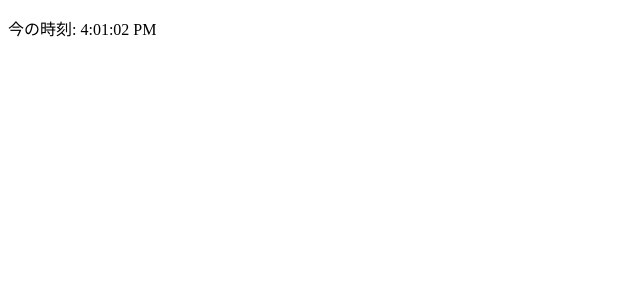
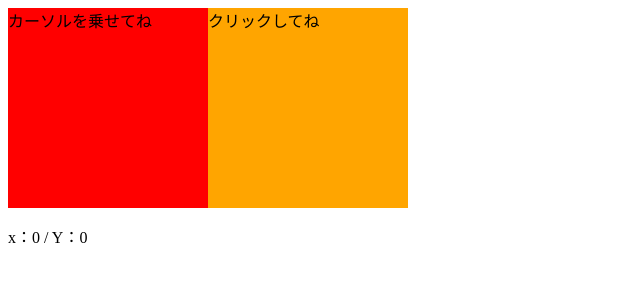
Before and after one commit to kyoruni/hekko-vue3, a Vue app in the folder hello-vue3/: page / in a window 1280 px wide. Shown: the top 300 px of the page, without its empty margins (0-640 px from the left). Built offline with nearby package versions, Linux system fonts and the light colour scheme.

Commit message:
:wrench: イベントオブジェクトのテスト

```diff
--- a/hello-vue3/src/App.vue
+++ b/hello-vue3/src/App.vue
@@ -8,12 +8,38 @@ const changeTime = () => {
   nowRef.value = new Date().toLocaleTimeString();
 };
 
-// 1秒ごとに実行
-setInterval(changeTime, 1000);
+const bgColor = ref('orange');
+const message = ref('クリックしてね');
+
+const mousePointerX = ref(0);
+const mousePointerY = ref(0);
+
+// イベントオブジェクト以外を渡さない場合、呼び出し側では引数を書かなくて良い
+const onMouseMove = (event: MouseEvent) => {
+  mousePointerX.value = event.offsetX;
+  mousePointerY.value = event.offsetY;
+};
+
+// イベントオブジェクト以外も渡す場合、$eventの指定が必要
+const onClick = (event: MouseEvent, color: string) => {
+  message.value = event.timeStamp.toString();
+  bgColor.value = color;
+};
+
 </script>
 
 <template>
-  <div>
-    <p>今の時刻: {{ nowRef }}</p>
+  <div style="display: flex;">
+    <div class="section1">
+      <div style="width: 200px; height: 200px; background: red;" @mousemove="onMouseMove">
+        カーソルを乗せてね
+      </div>
+      <p>x：{{ mousePointerX }} / Y：{{ mousePointerY }}</p>
+    </div>
+    <div class="section2">
+      <div style="width: 200px; height: 200px;" :style="{background: bgColor}" @click="onClick($event, 'pink')">
+        {{ message }}
+      </div>
+    </div>
   </div>
 </template>
```
